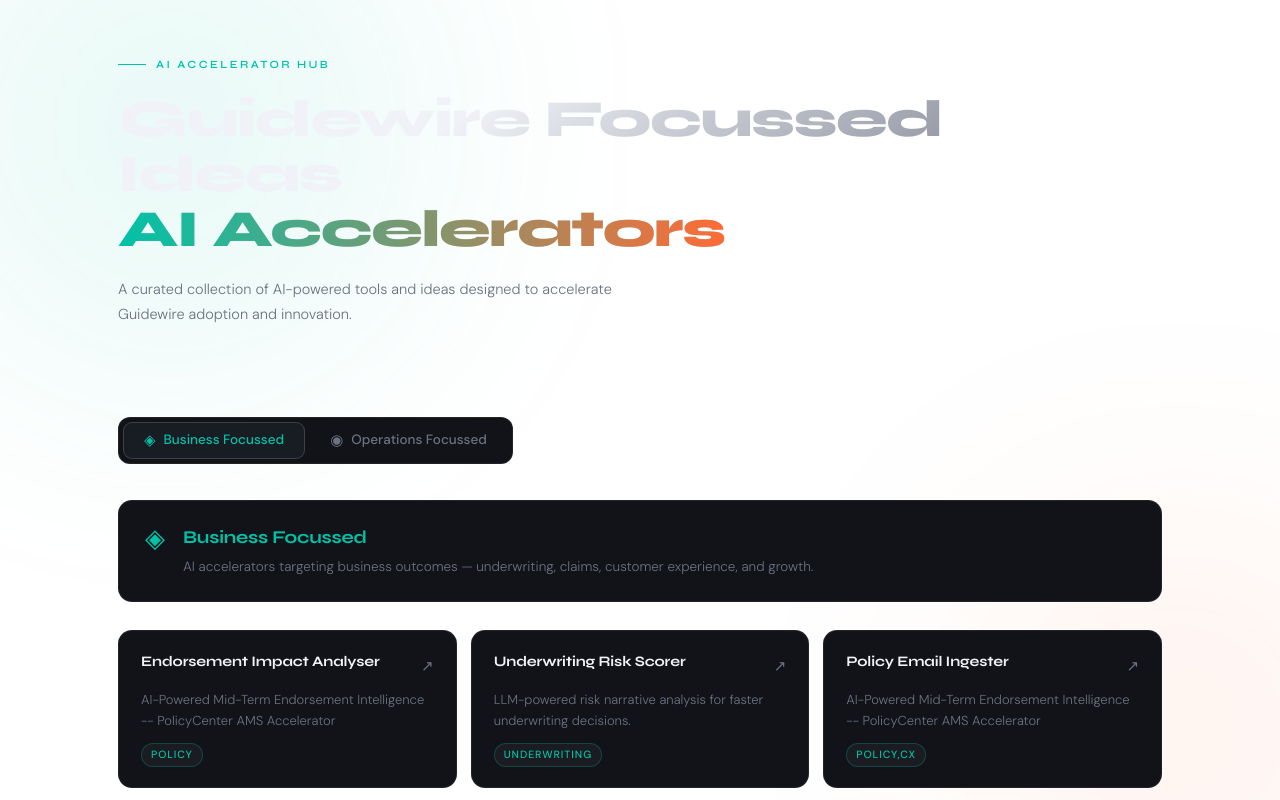
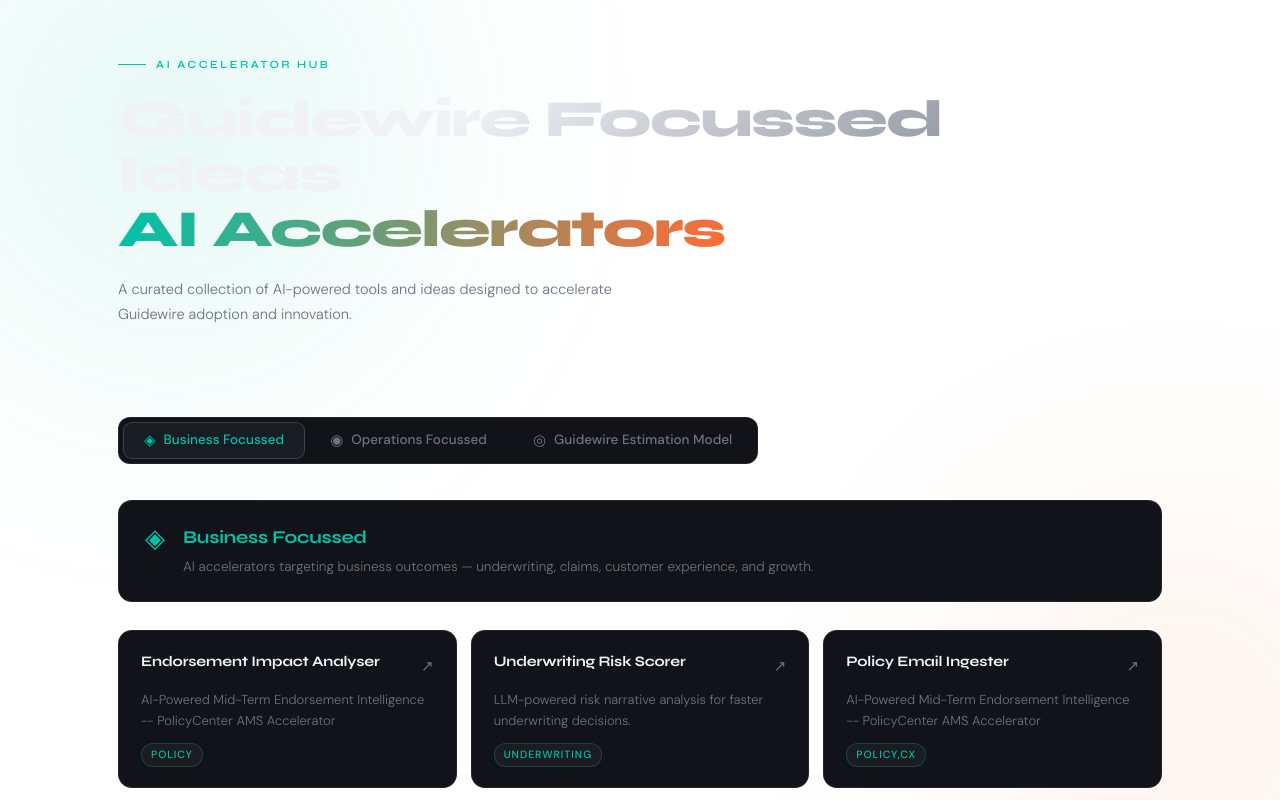
Before and after one commit to anujkapoor2000/guidewire-accelerators, a React (Vite) app: page / in a window 1280 px wide. Shown: the top 800 px of the page. Built offline with nearby package versions, Linux system fonts and the light colour scheme.

Commit message:
Update config.js

```diff
--- a/src/config.js
+++ b/src/config.js
@@ -80,10 +80,10 @@
           tag: "Requirements, BRD",
         },
         {
-          title: "Document Extraction Pipeline",
+          title: "Smart Regression Suite",
           description:
-            "Extract structured data from policy documents, SOVs and loss runs at scale.",
-          url: "https://example.com/doc-extract",
+            "AI-Powered GW Test Generation -- Guidewire AMS Accelerator",
+          url: "https://gw-smart-regression.vercel.app/",
           tag: "Automation",
         },
          {
@@ -97,23 +97,21 @@
       ],
     },
 
-    // ── HOW TO ADD A NEW SEGMENT ─────────────────────────────
-    // Uncomment and fill in the block below, then save.
-    //
-    // {
-    //   id: "analytics",
-    //   label: "Analytics Focussed",
-    //   icon: "◎",
-    //   description: "AI tools for reporting, BI, and data-driven decisions.",
-    //   accent: "#A78BFA",
-    //   links: [
-    //     {
-    //       title: "My Tool Name",
-    //       description: "Short description of what this tool does.",
-    //       url: "https://your-url.com",
-    //       tag: "Category",
-    //     },
-    //   ],
-    // },
+
+     {
+       id: "Estimator",
+       label: "Guidewire Estimation Model",
+       icon: "◎",
+       description: "AI tools for reporting, BI, and data-driven decisions.",
+       accent: "#A78BFA",
+       links: [
+         {
+           title: "GW Cloud Migration Estimator",
+           description: "Ability to quickly size a ROM estimate",
+           url: "https://gw-cloud-estimator.vercel.app/",
+           tag: "Estimate",
+         },
+       ],
+     },
   ],
 };
```
